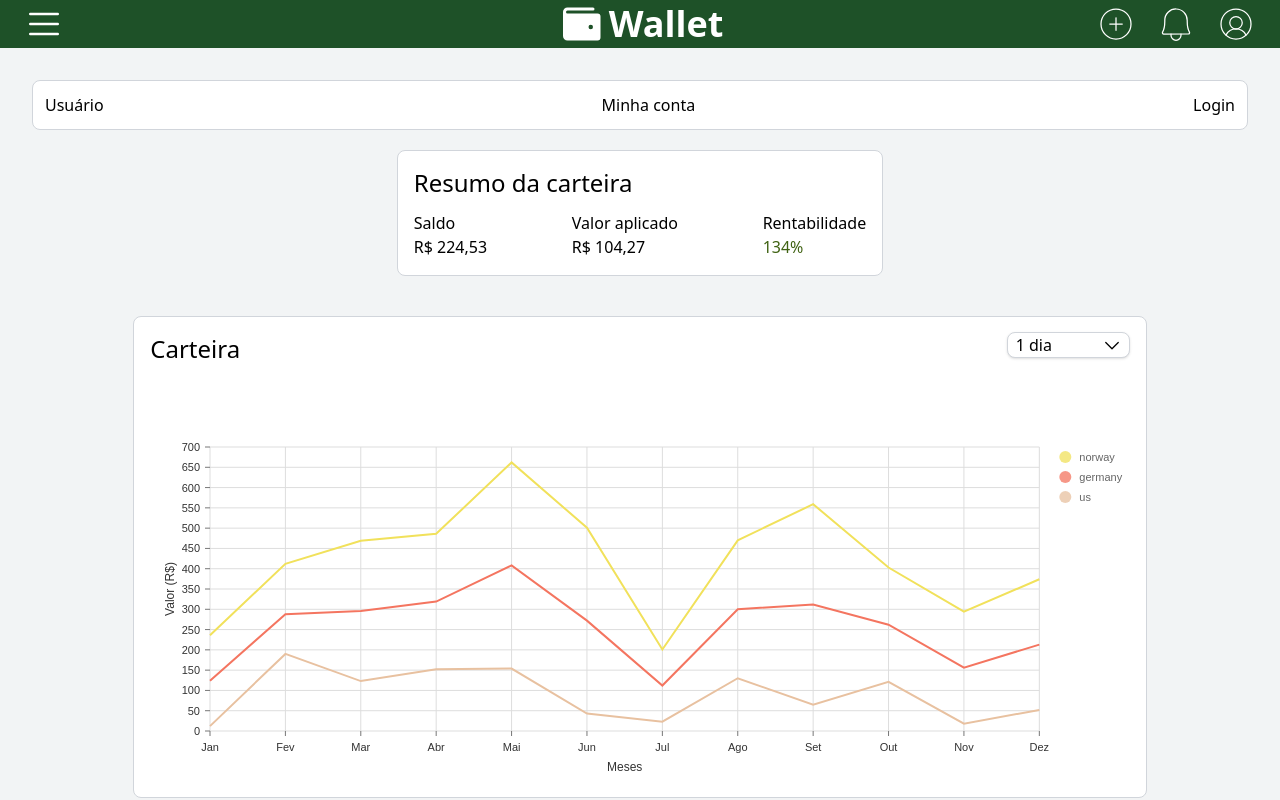
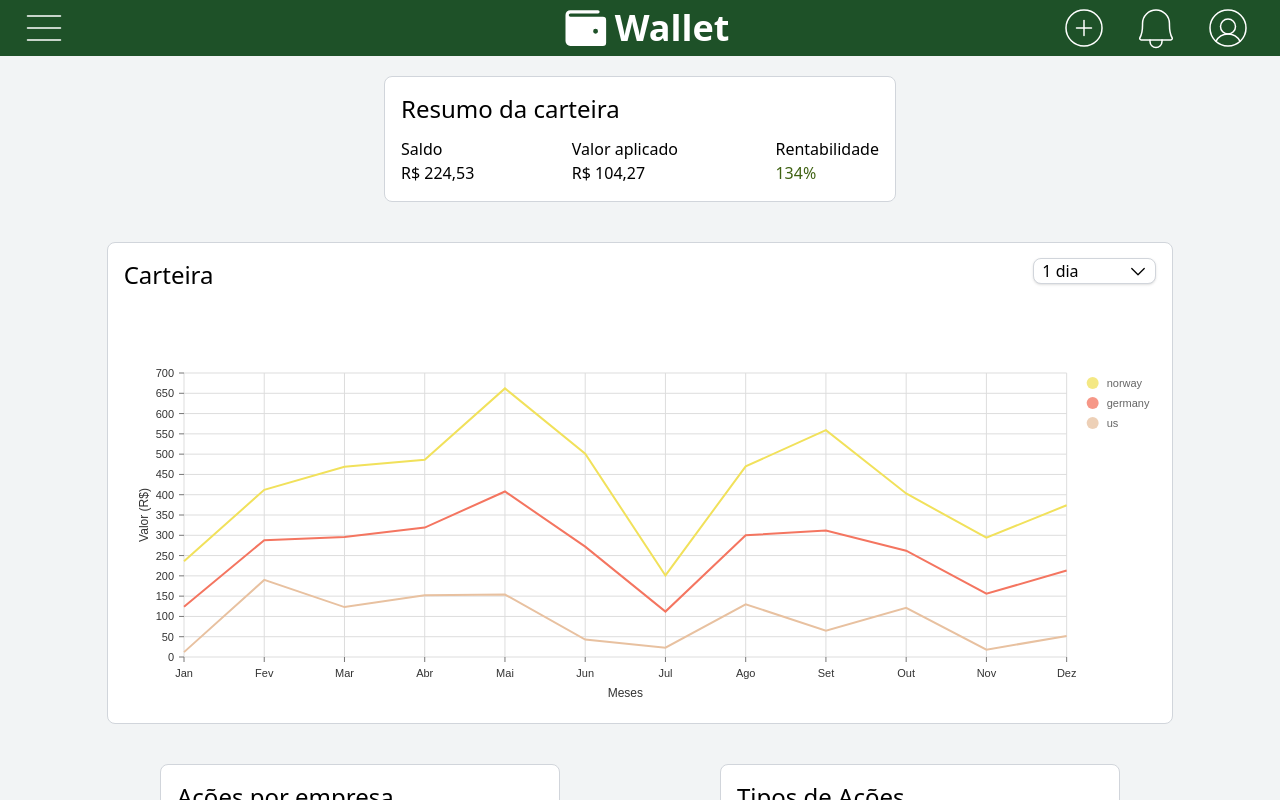
Before and after one commit to robsonvasquez/Carteira_de_Invertimento, a React (Vite) app in the folder investment-wallet-web/: page / in a window 1280 px wide. Shown: the top 800 px of the page. Built offline with nearby package versions, Linux system fonts and the light colour scheme.

Commit message:
Update: Functional icons Top bar

```diff
--- /dev/null
+++ b/investment-wallet-web/src/components/IconList.tsx
@@ -0,0 +1,21 @@
+import { useState } from "react";
+import colors from "tailwindcss/colors";
+import { List } from "phosphor-react";
+
+interface IconListProps{
+  className: string;
+}
+
+export default function IconLIst(props: IconListProps){
+
+  const [iconWeight,setIconWeigth] = useState(false)
+
+  return(
+    // <Dropdown className="flex items-center" menu={{ items }} placement="topRight" trigger={['click']} arrow={{ pointAtCenter: true }} >
+    <div className={`flex items-center ${props.className}`}>
+      <button className="w-14 h-14 rounded-full" onClick={e => setIconWeigth(!iconWeight)} onBlur={e => setIconWeigth(false)}>
+        <List size={48} color={colors.white} weight={iconWeight ? 'regular' : 'thin' }/>
+      </button>
+    </div>
+  );
+}
--- /dev/null
+++ b/investment-wallet-web/src/components/IconNotification.tsx
@@ -0,0 +1,21 @@
+import { useState } from "react";
+import colors from "tailwindcss/colors";
+import { Bell } from "phosphor-react";
+
+interface IconProfileProps{
+  className: string;
+}
+
+export default function IconProfile(props: IconProfileProps){
+
+  const [iconWeight,setIconWeigth] = useState(false)
+
+  return(
+    // <Dropdown className="flex items-center" menu={{ items }} placement="topRight" trigger={['click']} arrow={{ pointAtCenter: true }} >
+    <div className={`flex items-center ${props.className}`}>
+      <button className="w-14 h-14 rounded-full" onClick={e => setIconWeigth(!iconWeight)} onBlur={e => setIconWeigth(false)}>
+        <Bell size={48} color={colors.white} weight={iconWeight ? 'regular' : 'thin' }/>
+      </button>
+    </div>
+  );
+}
--- /dev/null
+++ b/investment-wallet-web/src/components/IconPlus.tsx
@@ -0,0 +1,21 @@
+import { useState } from "react";
+import colors from "tailwindcss/colors";
+import { PlusCircle } from "phosphor-react";
+
+interface IconPlusProps{
+  className: string;
+}
+
+export default function IconPlus(props: IconPlusProps){
+
+  const [iconWeight,setIconWeigth] = useState(false)
+
+  return(
+    // <Dropdown className="flex items-center" menu={{ items }} placement="topRight" trigger={['click']} arrow={{ pointAtCenter: true }} >
+    <div className={`flex items-center ${props.className}`}>
+      <button className="w-14 h-14 rounded-full" onClick={e => setIconWeigth(!iconWeight)} onBlur={e => setIconWeigth(false)}>
+        <PlusCircle size={48} color={colors.white} weight={iconWeight ? 'regular' : 'thin' }/>
+      </button>
+    </div>
+  );
+}
--- /dev/null
+++ b/investment-wallet-web/src/components/IconProfile.tsx
@@ -0,0 +1,43 @@
+import colors from "tailwindcss/colors";
+import { Gear, UserCircle, SignOut } from "phosphor-react";
+
+import { Dropdown, MenuProps } from 'antd';
+import { Link } from "react-router-dom";
+import { useState } from "react";
+
+const items: MenuProps['items'] = [
+  {
+    key: '0',
+    label: <Link className="flex items-center gap-2 m-1 mx-1" to="/profile">
+              <Gear size={24} color={colors.gray[700]} weight="regular" />
+              <div className="text-black font-semibold text-lg ">
+                Minha conta
+              </div>
+            </Link>,
+  },
+  {
+    type: 'divider',
+  },
+  {
+    key: '1',
+    label: <Link className="flex items-center gap-2 m-1 mx-1" to="/login">
+              <SignOut size={24} color={colors.red[600]} weight="duotone" />
+              <div className="text-red-600 font-semibold text-lg ">
+                Sair
+              </div>
+            </Link>,
+  },
+];
+
+export default function IconProfile(){
+
+  const [iconWeight,setIconWeigth] = useState(false)
+
+  return(
+    <Dropdown className="flex items-center" menu={{ items }} placement="topRight" trigger={['click']} arrow={{ pointAtCenter: true }} >
+      <button className="w-14 h-14 rounded-full" onClick={e => setIconWeigth(!iconWeight)} onBlur={e => setIconWeigth(false)}>
+        <UserCircle size={48} color={colors.white} weight={iconWeight ? 'regular' : 'thin' }/>
+      </button>
+    </Dropdown>
+  );
+}
--- a/investment-wallet-web/src/components/bars/TopBar.tsx
+++ b/investment-wallet-web/src/components/bars/TopBar.tsx
@@ -1,19 +1,24 @@
 import { Link } from "react-router-dom";
 import colors from "tailwindcss/colors";
-import { UserCircle, Bell, List, PlusCircle, Wallet } from "phosphor-react";
+import { Wallet } from "phosphor-react";
+
+import IconProfile from "../IconProfile";
+import IconNotification from "../IconNotification";
+import IconPlus from "../IconPlus";
+import IconList from "../IconList";
 
 export default function TopBar(){
   return(
-    <div className="bg-theme-color w-full h-16 m-0 px-6 flex items-center justify-between">
-      <List className="mr-[120px]" size={40} color={colors.white} weight="regular" />
-      <Link to='/' className="flex items-center">
-        <Wallet className="mr-1" color={colors.white} size={48} weight="fill" />
+    <div className="bg-theme-color w-full h-16 px-5 flex items-center justify-between">
+      <IconList className="mr-[152px]"/>
+      <Link to='/' className="flex items-center h-full">
+        <Wallet className="mr-1" color={colors.white} size={52} weight="fill" />
         <h1 className={`text-white text-4xl font-bold`}>Wallet</h1>
       </Link>
-      <div className="flex">
-        <PlusCircle className="mr-5" size={40} color={colors.white} weight="thin" />
-        <Bell className="mr-5" size={40} color={colors.white} weight="thin" />
-        <UserCircle size={40} color={colors.white} weight="thin" />
+      <div className="flex items-center">
+        <IconPlus className="mr-4"/>
+        <IconNotification className="mr-4"/>
+        <IconProfile/>
       </div>
     </div>
   );
--- a/investment-wallet-web/src/pages/Home.tsx
+++ b/investment-wallet-web/src/pages/Home.tsx
@@ -45,12 +45,7 @@ export default function Home(){
   return(
     <div className="w-auto h-full flex flex-col items-center">
       <TopBar/>
-      <div className="w-full p-8 flex flex-col items-center">
-        <div className="w-full bg-white border border-gray-300 rounded-lg flex justify-between p-3">
-          <Link to="/user">Usuário</Link>
-          <Link to="/profile">Minha conta</Link>
-          <Link to="/login">Login</Link>
-        </div>
+      <div className="w-full flex flex-col items-center">
         <CardResume/>
         <CardGraph/>
         <div className="flex w-3/4 justify-between items-center">
```
